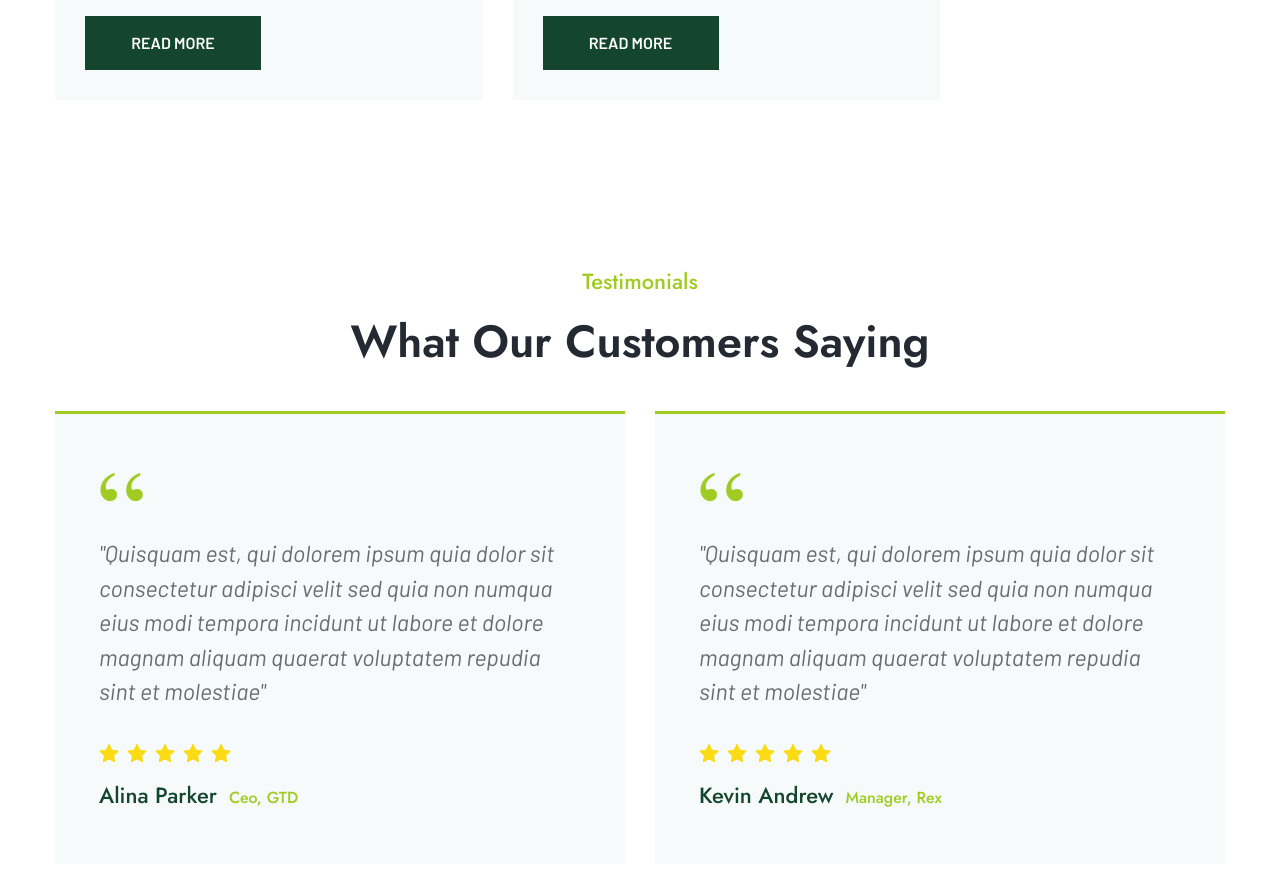
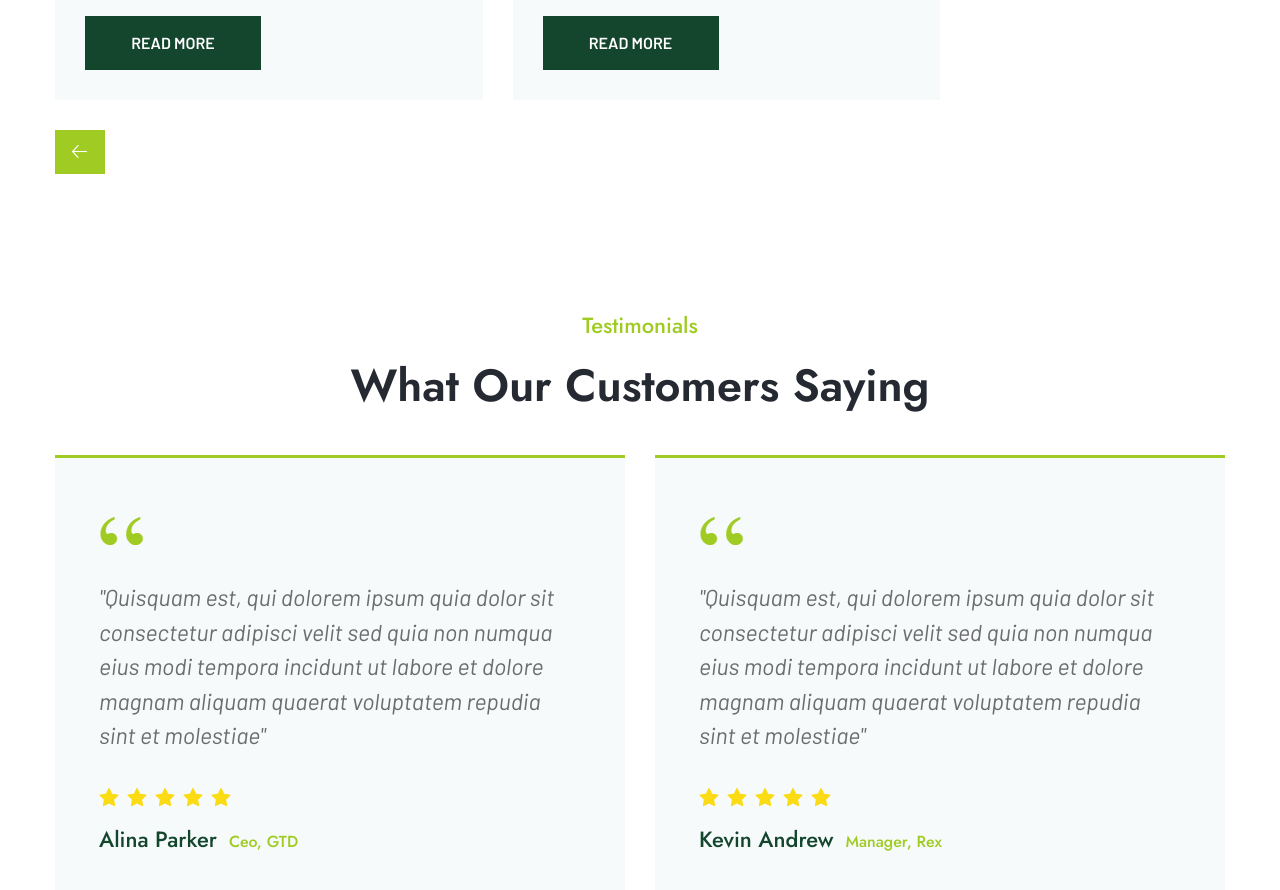
Before and after one commit to ilya-ozerov/groxi, a React (Create React App) app: page /blog in a window 1280 px wide. Shown: the part 2760-3650 px from the top of the page. Built offline with nearby package versions, Linux system fonts and the light colour scheme.

Commit message:
Common parts moved to a separate component

```diff
--- a/src/сomponents/common/Paginator/Paginator.tsx
+++ b/src/сomponents/common/Paginator/Paginator.tsx
@@ -1,83 +1,35 @@
-import React, { useEffect, useState } from 'react';
+import React from 'react';
 import './Paginator.scss';
 
 import arrow from '../../../assets/images/blogPage/posts/arrow.png';
-import { useDispatch, useSelector } from 'react-redux';
-import { selectCurrentPage, selectFirstProductIndex, selectLastProductIndex, selectPageSize, selectTotalProductsCount } from '../../../redux/productsSelectors';
-import { PaginatorItem } from './PaginatorItem';
-import { productsActions } from '../../../redux/productsReducer';
+
+type PaginatorPropsType = {
+    className: string;
+    currentPage: number;
+    countOfPages: number;
+
+    prevOnClick: () => void;
+    nextOnClick: () => void;
+}
 
 export const Paginator: React.FC<PaginatorPropsType> = (props) => {
-
-  const currentPage = useSelector(selectCurrentPage);
-  const pageSize = useSelector(selectPageSize);
-  const totalProductsCount = useSelector(selectTotalProductsCount);
-  const firstProductIndex = useSelector(selectFirstProductIndex);
-  const lastProductIndex = useSelector(selectLastProductIndex);
-  const dispatch = useDispatch();
-
-
-  const countOfPages = Math.ceil(totalProductsCount / pageSize);
-  const pages: Array<number> = [];
-  for (let i = 1; i <= countOfPages; i++) {
-    pages.push(i);
-  }
-
-  const pagesList = pages.map((page, index) => {
-    return (
-      <PaginatorItem key={index} page={page} activeClassName="paginator__active" />
-    );
-  })
-
-  const [page, setPage] = useState(currentPage);
-
-  useEffect(() => {
-
-    if (currentPage > page) {
-      dispatch(productsActions.firstProductIndexChanged(firstProductIndex + pageSize));
-      dispatch(productsActions.lastProductIndexChanged(lastProductIndex + pageSize));
-    }
-    if ((currentPage < page)) {
-      dispatch(productsActions.firstProductIndexChanged(firstProductIndex - pageSize));
-      dispatch(productsActions.lastProductIndexChanged(lastProductIndex - pageSize));
-    }
-
-    setPage(currentPage);
-
-  }, [currentPage])
-
-  const prevOnClick = () => {
-    dispatch(productsActions.currentPageChanged(currentPage - 1))
-  }
-  const nextOnClick = () => {
-    dispatch(productsActions.currentPageChanged(currentPage + 1))
-  }
-
-  if (countOfPages > 1) {
     return (
         <div className={`${props.className} paginator`}>
-        {currentPage !== 1 &&
-          <div onClick={prevOnClick} className="paginator__prev-button">
+            {props.currentPage !== 1 &&
+                <div onClick={props.prevOnClick} className="paginator__prev-button">
                     <img src={arrow} alt="prev button" />
                 </div>
             }
 
             <ul className="paginator__list">
-          {pagesList}
+                {props.children}
             </ul>
-        {currentPage < countOfPages &&
-          <div onClick={nextOnClick} className="paginator__next-button">
+            {props.currentPage < props.countOfPages &&
+                <div onClick={props.nextOnClick} className="paginator__next-button">
                     <img src={arrow} alt="next button" />
                 </div>
             }
 
         </div>
     );
-  } else {
-    return <React.Fragment />
 }
-}
-
-type PaginatorPropsType = {
-  className: string;
-}
--- /dev/null
+++ b/src/сomponents/pages/ShopPage/ShopSection/ShopPaginator/ShopPaginator.tsx
@@ -0,0 +1,69 @@
+import React, { useEffect, useState } from 'react';
+import { useDispatch, useSelector } from 'react-redux';
+import { selectCurrentPage, selectFirstProductIndex, selectLastProductIndex, selectPageSize, selectTotalProductsCount } from '../../../../../redux/productsSelectors';
+import { ShopPaginatorItem } from './ShopPaginatorItem/ShopPaginatorItem';
+import { productsActions } from '../../../../../redux/productsReducer';
+import { Paginator } from '../../../../common/Paginator/Paginator';
+
+export const ShopPaginator: React.FC<ShopPaginatorPropsType> = (props) => {
+
+  const currentPage = useSelector(selectCurrentPage);
+  const pageSize = useSelector(selectPageSize);
+  const totalProductsCount = useSelector(selectTotalProductsCount);
+  const firstProductIndex = useSelector(selectFirstProductIndex);
+  const lastProductIndex = useSelector(selectLastProductIndex);
+  const dispatch = useDispatch();
+
+
+  const countOfPages = Math.ceil(totalProductsCount / pageSize);
+  const pages: Array<number> = [];
+  for (let i = 1; i <= countOfPages; i++) {
+    pages.push(i);
+  }
+
+  const pagesList = pages.map((page, index) => {
+    return (
+      <ShopPaginatorItem key={index} page={page} activeClassName="paginator__active" />
+    );
+  })
+
+  const [page, setPage] = useState(currentPage);
+
+  useEffect(() => {
+
+    if (currentPage > page) {
+      dispatch(productsActions.firstProductIndexChanged(firstProductIndex + pageSize));
+      dispatch(productsActions.lastProductIndexChanged(lastProductIndex + pageSize));
+    }
+    if ((currentPage < page)) {
+      dispatch(productsActions.firstProductIndexChanged(firstProductIndex - pageSize));
+      dispatch(productsActions.lastProductIndexChanged(lastProductIndex - pageSize));
+    }
+
+    setPage(currentPage);
+
+  }, [currentPage])
+
+  const prevOnClick = () => {
+    dispatch(productsActions.currentPageChanged(currentPage - 1))
+  }
+  const nextOnClick = () => {
+    dispatch(productsActions.currentPageChanged(currentPage + 1))
+  }
+
+  if (countOfPages > 1) {
+    return (
+      <Paginator className={props.className}
+        countOfPages={countOfPages}
+        currentPage={currentPage} nextOnClick={nextOnClick} prevOnClick={prevOnClick}>
+        {pagesList}
+      </Paginator>
+    );
+  } else {
+    return <React.Fragment />
+  }
+}
+
+type ShopPaginatorPropsType = {
+  className: string;
+}
```
Also changed, not shown: src/сomponents/pages/ShopPage/ShopSection/ShopPaginator/ShopPaginatorItem/ShopPaginatorItem.tsx (renamed from src/сomponents/common/Paginator/PaginatorItem.tsx, +4 -5 lines). Lines whose indentation alone changed are shown as unchanged.
